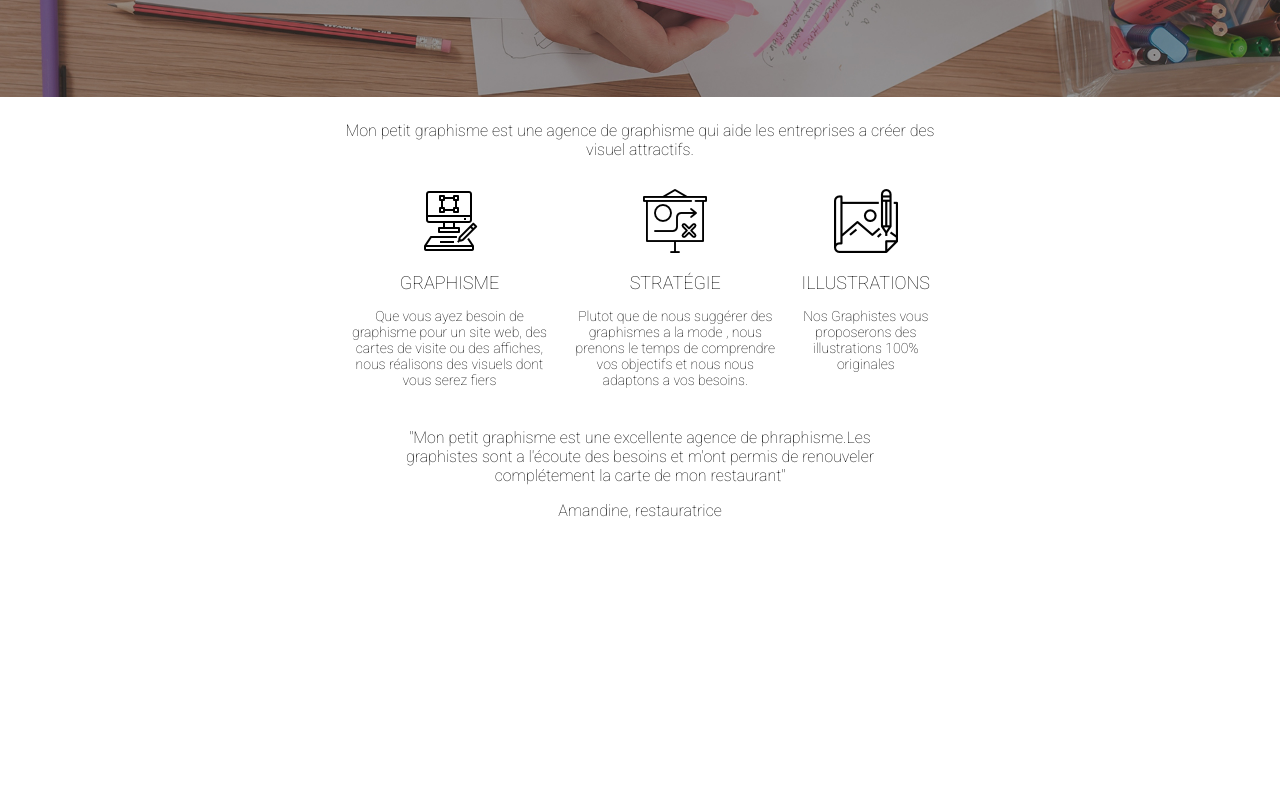
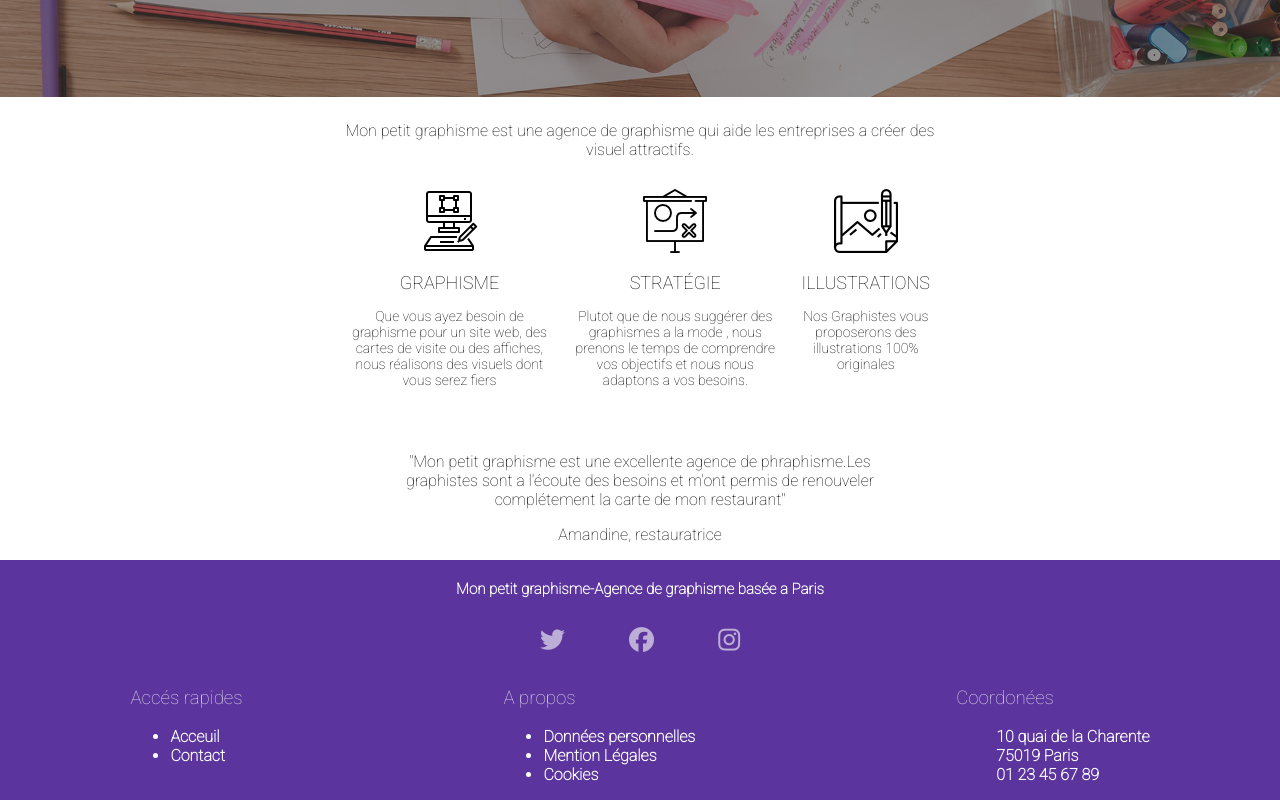
Before and after one commit to Dimorg95/Maquette, a plain HTML site: page index.html in a window 1280 px wide. Shown: the part 433-1233 px from the top of the page. Before the commit the page ends 969 px from the top, so only its background shows below. Drawn offline with Linux system fonts and the light colour scheme.

Commit message:
Mise en place et en page du footer

```diff
--- a/index.html
+++ b/index.html
@@ -85,5 +85,38 @@
       </section>
     </section>
     <!--Footer, pied de page-->
+    <footer>
+      <h2>Mon petit graphisme-Agence de graphisme basée a Paris</h2>
+      <div id="icon">
+        <i class="fab fa-twitter"></i>
+        <i class="fab fa-facebook"></i>
+        <i class="fab fa-instagram"></i>
+      </div>
+      <div id="pied_item">
+        <div class="item">
+          <h3>Accés rapides</h3>
+          <ul>
+            <li>Acceuil</li>
+            <li>Contact</li>
+          </ul>
+        </div>
+        <div class="item">
+          <h3>A propos</h3>
+          <ul>
+            <li>Données personnelles</li>
+            <li>Mention Légales</li>
+            <li>Cookies</li>
+          </ul>
+        </div>
+        <div class="item">
+          <h3>Coordonées</h3>
+          <ul id="no_point">
+            <li>10 quai de la Charente</li>
+            <li>75019 Paris</li>
+            <li>01 23 45 67 89</li>
+          </ul>
+        </div>
+      </div>
+    </footer>
   </body>
 </html>
--- a/style.css
+++ b/style.css
@@ -87,4 +87,54 @@ h1 {
 }
 #citation_contenu {
   max-width: 475px;
+  margin-top: 40px;
 }
+/*Footer*/
+
+footer {
+  background-color: rgb(91, 53, 157);
+  color: white;
+  display: flex;
+  flex-direction: column;
+  align-items: center;
+}
+footer h2 {
+  font-size: 15px;
+  margin: 20px 0px 20px 0px;
+}
+
+#icon {
+  width: 200px;
+  display: flex;
+  justify-content: space-between;
+  font-size: 25px;
+  opacity: 0.6;
+  margin: 10px 0px 15px 0px;
+}
+
+#pied_item {
+  width: 100%;
+  display: flex;
+  justify-content: space-around;
+}
+.item h3 {
+  font-size: 18;
+  opacity: 0.8;
+  font-weight: 400;
+}
+
+.item li {
+  font-size: 16px;
+  font-weight: bold;
+}
+
+#no_point {
+  list-style-type: none;
+}
+
+@media screen and (max-width: 550px) {
+  #information,
+  #pied_item {
+    flex-direction: column;
+  }
+}
```
